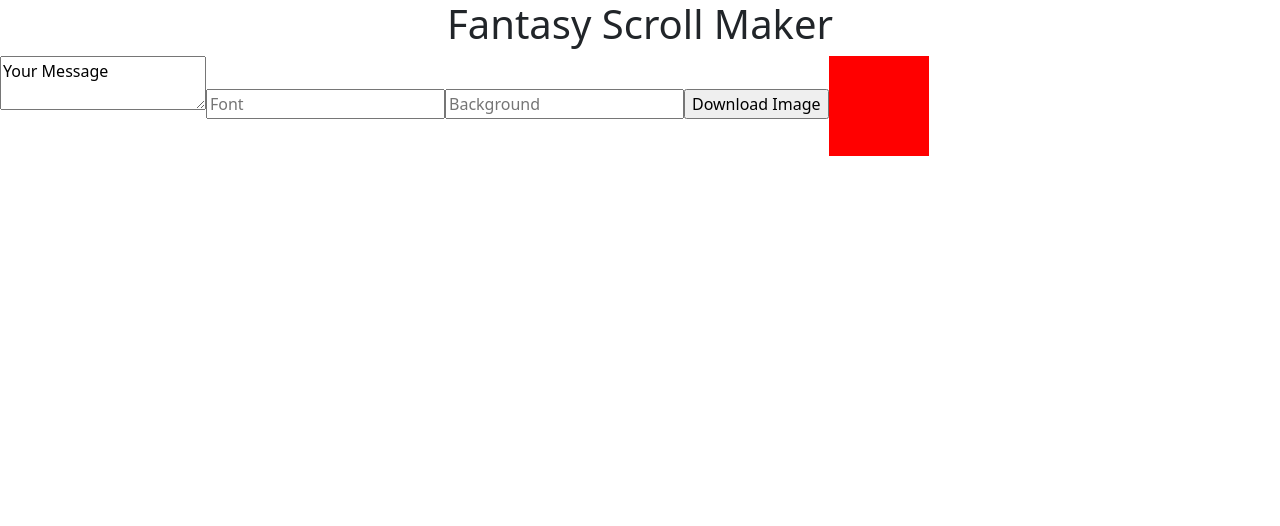
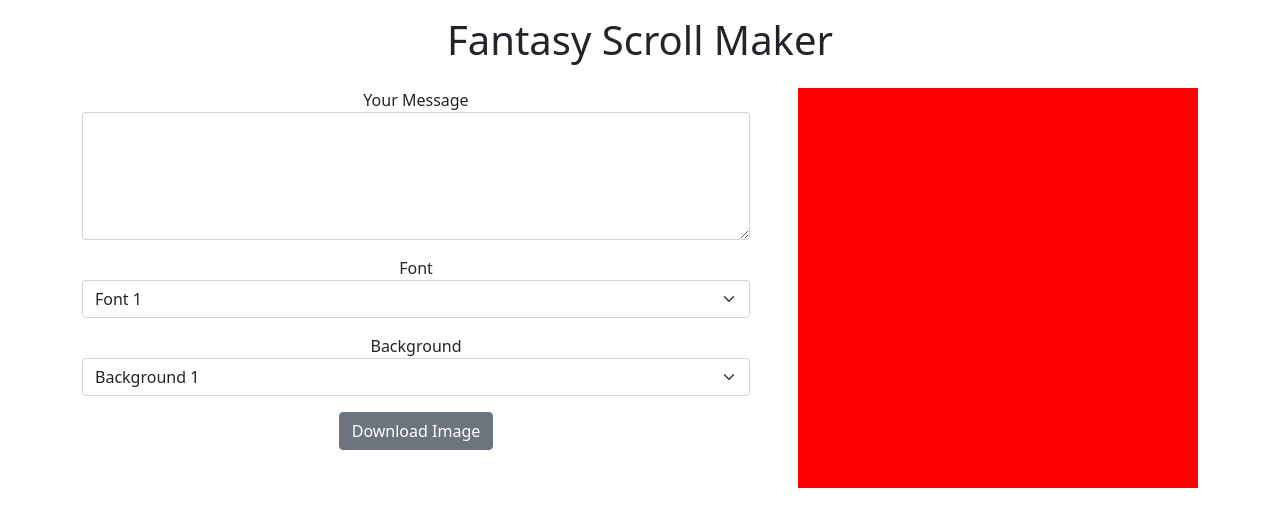
Before and after one commit to khaosophy/fantasy-scrolls, a React (Create React App) app in the folder scrolls/: page / in a window 1280 px wide. Shown: the top 526 px of the page. Built offline with nearby package versions, Linux system fonts and the light colour scheme.

Commit message:
bootstrap styles added to form

```diff
--- a/scrolls/src/App.tsx
+++ b/scrolls/src/App.tsx
@@ -7,12 +7,10 @@ import './App.css';
 function App() {
   return (
     <div className="App">
-      <h1>Fantasy Scroll Maker</h1>
-      <div
-        style={{
-          display: 'flex',
-        }}
-      >
+      <div className="container mt-3 mb-4">
+        <h1>Fantasy Scroll Maker</h1>
+      </div>
+      <div className="container d-flex">
         <ScrollForm/>
         <ScrollPreview />
       </div>
--- a/scrolls/src/components/ScrollForm.tsx
+++ b/scrolls/src/components/ScrollForm.tsx
@@ -1,14 +1,31 @@
 const ScrollForm = () => (
-  <form>
-    <textarea>
-      Your Message
-    </textarea>
+  <form className="flex-grow-1">
+    <div className="mb-3">
+      <label htmlFor="scrollMessage">Your Message</label>
+      <textarea
+        id="scrollMessage"
+        className="form-control"
+        style={{ height: '8rem' }}
+      />
+    </div>
 
-    <input placeholder="Font" />
+    <div className="mb-3">
+      <label htmlFor="fontSelector">Font</label>
+      <select id="fontSelector" className="form-select">
+        <option value="1">Font 1</option>
+        <option value="2">Font 2</option>
+      </select>
+    </div>
 
-    <input placeholder="Background" />
+    <div className="mb-3">
+      <label htmlFor="bgSelector">Background</label>
+      <select id="bgSelector" className="form-select">
+        <option value="1">Background 1</option>
+        <option value="2">Background 2</option>
+      </select>
+    </div>
 
-    <input type="submit" value="Download Image" />
+    <button type="submit" className="btn btn-secondary">Download Image</button>
   </form>
 );
 
--- a/scrolls/src/components/ScrollPreview.tsx
+++ b/scrolls/src/components/ScrollPreview.tsx
@@ -1,5 +1,10 @@
 const ScrollPreview = () => (
-  <div style={{ height: '100px', width: '100px', backgroundColor: 'red' }}>
+  <div style={{
+    height: '400px',
+    aspectRatio: '1 / 1',
+    backgroundColor: 'red',
+    marginLeft: '3rem',
+  }}>
     {/* placeholder */}
   </div>
 );
```
